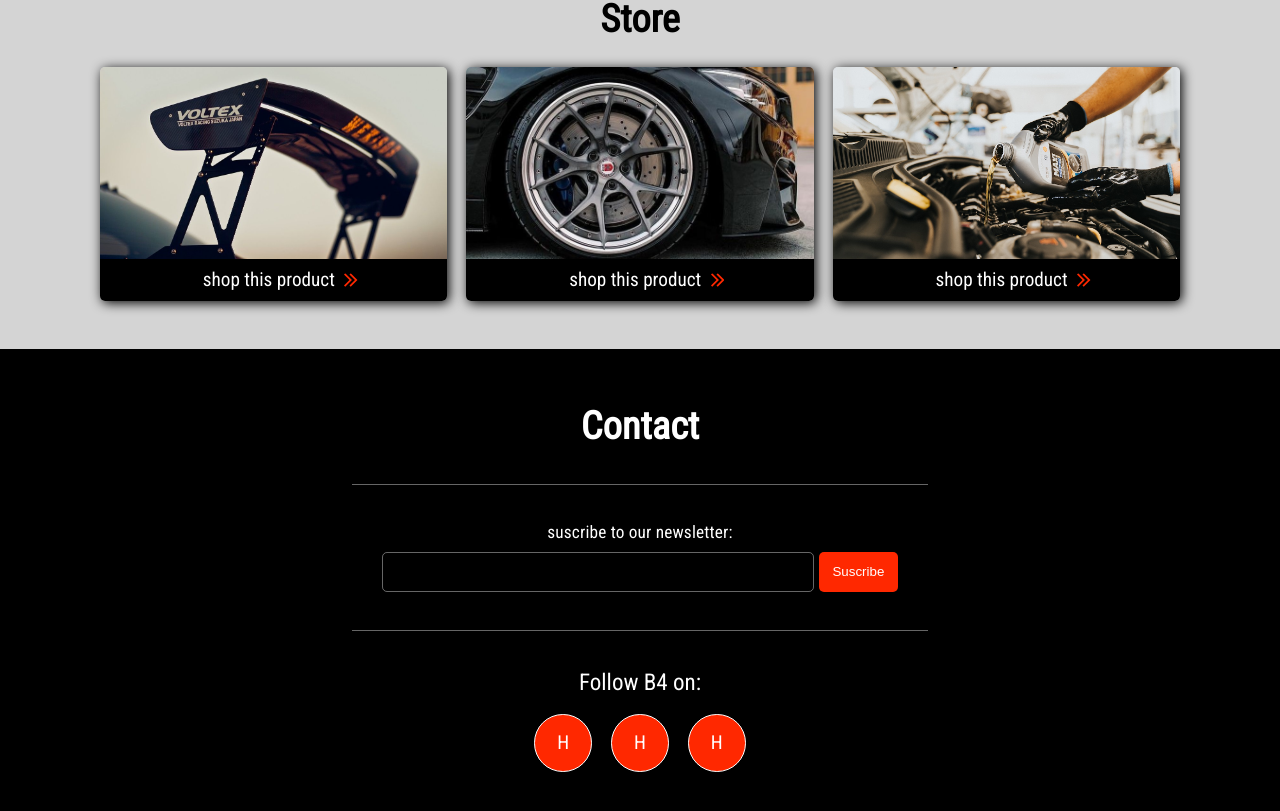
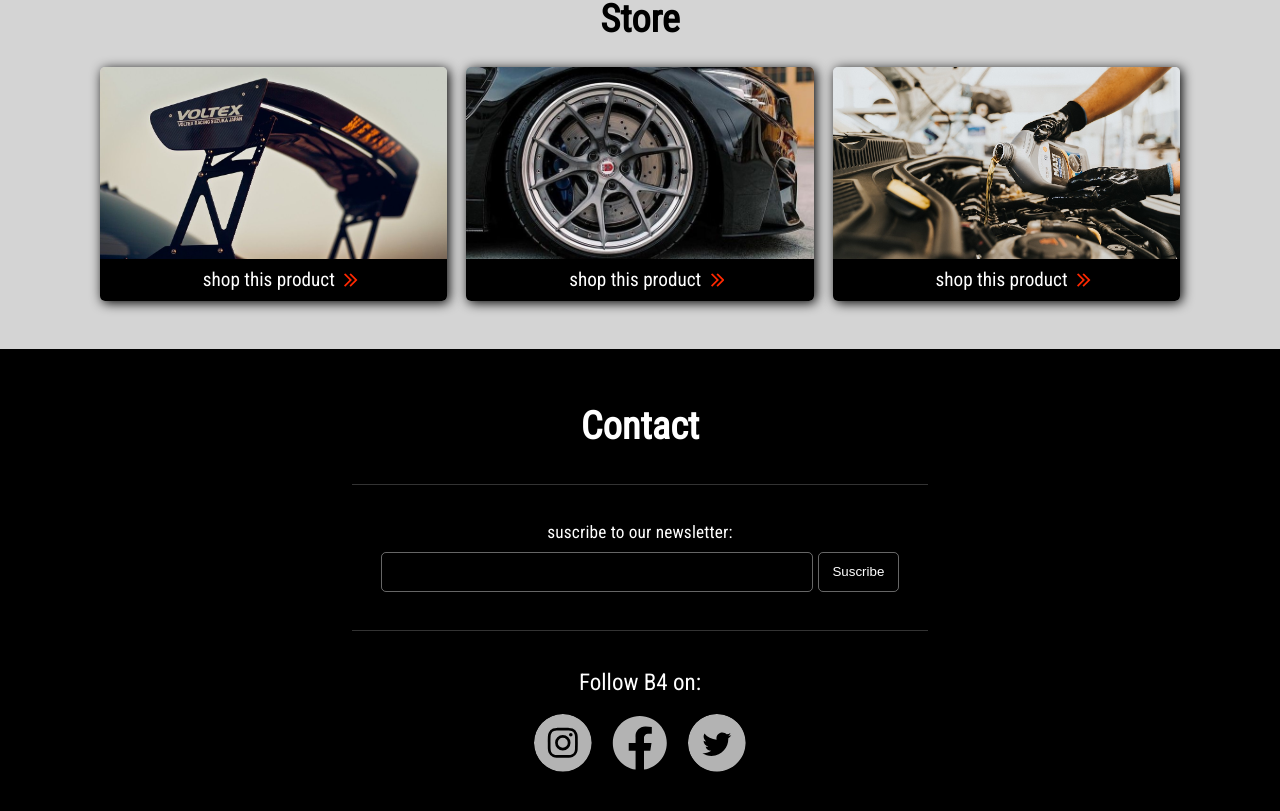
Before and after one commit to braian009/b4-garage-remake, a Next.js app: page / in a window 1280 px wide. Shown: the part 1563-2374 px from the top of the page. Built offline with nearby package versions, Linux system fonts and the light colour scheme.

Commit message:
contact section enhanced with social icons

```diff
--- a/components/Contact/contact.module.css
+++ b/components/Contact/contact.module.css
@@ -29,7 +29,7 @@
   padding: 2em 1em;
   /* border-radius: 5px; */
   max-width: 30em;
-  border: 1px solid rgba(255, 255, 255, 0.4 );
+  border: 1px solid rgba(255, 255, 255, 0.2);
   border-left: none;
   border-right: none;
 }
@@ -40,7 +40,6 @@
   text-align: center;
   color: white;
   /* font-weight: bold; */
-
 }
 
 .inner .newsletter form {
@@ -52,22 +51,23 @@
 }
 
 .inner .newsletter form input {
-    width: 100%;
+  width: 100%;
   max-width: 25em;
   background: none;
-  border: 1px solid rgba(255, 255, 255, 0.4 );
+  border: 1px solid rgba(255, 255, 255, 0.4);
   padding: 0.5em 0.5em;
   border-radius: 5px;
-  color: white ;
+  color: white;
   font-size: 0.9rem;
 }
 
 .inner .newsletter form button {
-align-self: stretch;
-  background-color: #ff2800;
+  align-self: stretch;
+  /* background-color: var(--orange-primary); */
   color: white;
   border-radius: 5px;
   padding: 0.5em 1em;
+  border: 1px solid rgba(255, 255, 255, 0.4);
 }
 
 .inner .socials {
@@ -94,9 +94,16 @@ align-self: stretch;
 .inner .socials .socialsList li {
   width: 3em;
   height: 3em;
-  background-color: #ff2800;
+  /* background-color: var(--orange-primary); */
   border-radius: 50%;
-  border: 1px solid white;
   display: grid;
   place-items: center;
 }
+
+
+.inner .socials .socialsList li svg {
+  width: 3em;
+  height: 3em;
+  fill: rgba(255, 255, 255, 0.7);
+  border-radius: 50%;
+}
--- a/components/Contact/index.js
+++ b/components/Contact/index.js
@@ -1,5 +1,8 @@
 import * as React from "react";
 import styles from "./contact.module.css";
+import InstagramIcon from "../varied/Icons/InstagramIcon";
+import FacebookIcon from "../varied/Icons/FacebookIcon";
+import TwitterIcon from "../varied/Icons/TwitterIcon";
 
 const Contact = () => {
   return (
@@ -16,9 +19,15 @@ const Contact = () => {
         <div className={styles.socials}>
           <div>Follow B4 on:</div>
           <ul className={styles.socialsList}>
-            <li>H</li>
-            <li>H</li>
-            <li>H</li>
+            <li>
+              <InstagramIcon />
+            </li>
+            <li>
+              <FacebookIcon />
+            </li>
+            <li>
+              <TwitterIcon />
+            </li>
           </ul>
         </div>
       </div>
--- /dev/null
+++ b/components/varied/Icons/FacebookIcon.js
@@ -0,0 +1,11 @@
+import * as React from "react";
+
+const FacebookIcon = () => {
+  return (
+    <svg fill="#000000" width="800px" height="800px" viewBox="0 0 32 32">
+      <path d="M30.996 16.091c-0.001-8.281-6.714-14.994-14.996-14.994s-14.996 6.714-14.996 14.996c0 7.455 5.44 13.639 12.566 14.8l0.086 0.012v-10.478h-3.808v-4.336h3.808v-3.302c-0.019-0.167-0.029-0.361-0.029-0.557 0-2.923 2.37-5.293 5.293-5.293 0.141 0 0.281 0.006 0.42 0.016l-0.018-0.001c1.199 0.017 2.359 0.123 3.491 0.312l-0.134-0.019v3.69h-1.892c-0.086-0.012-0.185-0.019-0.285-0.019-1.197 0-2.168 0.97-2.168 2.168 0 0.068 0.003 0.135 0.009 0.202l-0.001-0.009v2.812h4.159l-0.665 4.336h-3.494v10.478c7.213-1.174 12.653-7.359 12.654-14.814v-0z"></path>
+    </svg>
+  );
+};
+
+export default FacebookIcon;
--- /dev/null
+++ b/components/varied/Icons/InstagramIcon.js
@@ -0,0 +1,11 @@
+import * as React from "react";
+
+const InstagramIcon = () => {
+  return (
+    <svg fill="#000000" width="800px" height="800px" viewBox="0 0 19.2 19.2">
+      <path d="M13.498 6.651a1.656 1.656 0 0 0-.95-.949 2.766 2.766 0 0 0-.928-.172c-.527-.024-.685-.03-2.02-.03s-1.493.006-2.02.03a2.766 2.766 0 0 0-.929.172 1.656 1.656 0 0 0-.949.95 2.766 2.766 0 0 0-.172.928c-.024.527-.03.685-.03 2.02s.006 1.493.03 2.02a2.766 2.766 0 0 0 .172.929 1.656 1.656 0 0 0 .95.949 2.766 2.766 0 0 0 .928.172c.527.024.685.029 2.02.029s1.493-.005 2.02-.03a2.766 2.766 0 0 0 .929-.171 1.656 1.656 0 0 0 .949-.95 2.766 2.766 0 0 0 .172-.928c.024-.527.029-.685.029-2.02s-.005-1.493-.03-2.02a2.766 2.766 0 0 0-.171-.929zM9.6 12.168A2.568 2.568 0 1 1 12.168 9.6 2.568 2.568 0 0 1 9.6 12.168zm2.669-4.637a.6.6 0 1 1 .6-.6.6.6 0 0 1-.6.6zM11.267 9.6A1.667 1.667 0 1 1 9.6 7.933 1.667 1.667 0 0 1 11.267 9.6zM9.6 0a9.6 9.6 0 1 0 9.6 9.6A9.6 9.6 0 0 0 9.6 0zm4.97 11.661a3.67 3.67 0 0 1-.233 1.214 2.556 2.556 0 0 1-1.462 1.462 3.67 3.67 0 0 1-1.213.233c-.534.024-.704.03-2.062.03s-1.528-.006-2.062-.03a3.67 3.67 0 0 1-1.213-.233 2.556 2.556 0 0 1-1.462-1.462 3.67 3.67 0 0 1-.233-1.213c-.024-.534-.03-.704-.03-2.062s.006-1.528.03-2.062a3.67 3.67 0 0 1 .232-1.213 2.556 2.556 0 0 1 1.463-1.463 3.67 3.67 0 0 1 1.213-.232c.534-.024.704-.03 2.062-.03s1.528.006 2.062.03a3.67 3.67 0 0 1 1.213.232 2.556 2.556 0 0 1 1.462 1.463 3.67 3.67 0 0 1 .233 1.213c.024.534.03.704.03 2.062s-.006 1.528-.03 2.062z" />
+    </svg>
+  );
+};
+
+export default InstagramIcon;
--- /dev/null
+++ b/components/varied/Icons/TwitterIcon.js
@@ -0,0 +1,18 @@
+import * as React from "react";
+
+const TwitterIcon = () => {
+  return (
+    <svg fill="#000000" height="800px" width="800px" viewBox="-143 145 512 512">
+      <path
+        d="M113,145c-141.4,0-256,114.6-256,256s114.6,256,256,256s256-114.6,256-256S254.4,145,113,145z M215.2,361.2
+      c0.1,2.2,0.1,4.5,0.1,6.8c0,69.5-52.9,149.7-149.7,149.7c-29.7,0-57.4-8.7-80.6-23.6c4.1,0.5,8.3,0.7,12.6,0.7
+      c24.6,0,47.3-8.4,65.3-22.5c-23-0.4-42.5-15.6-49.1-36.5c3.2,0.6,6.5,0.9,9.9,0.9c4.8,0,9.5-0.6,13.9-1.9
+      C13.5,430-4.6,408.7-4.6,383.2v-0.6c7.1,3.9,15.2,6.3,23.8,6.6c-14.1-9.4-23.4-25.6-23.4-43.8c0-9.6,2.6-18.7,7.1-26.5
+      c26,31.9,64.7,52.8,108.4,55c-0.9-3.8-1.4-7.8-1.4-12c0-29,23.6-52.6,52.6-52.6c15.1,0,28.8,6.4,38.4,16.6
+      c12-2.4,23.2-6.7,33.4-12.8c-3.9,12.3-12.3,22.6-23.1,29.1c10.6-1.3,20.8-4.1,30.2-8.3C234.4,344.5,225.5,353.7,215.2,361.2z"
+      />
+    </svg>
+  );
+};
+
+export default TwitterIcon;
--- a/styles/globals.css
+++ b/styles/globals.css
@@ -7,6 +7,9 @@
 
   --bg-primary: #202020;
   --bg-secondary: hsl(219, 30%, 9%);
+
+  --blue-primary: #003f5c;
+  --orange-primary: #ee4927;
 
   --gray-primary: #303030;
   --gray-secondary: #494949;
```
